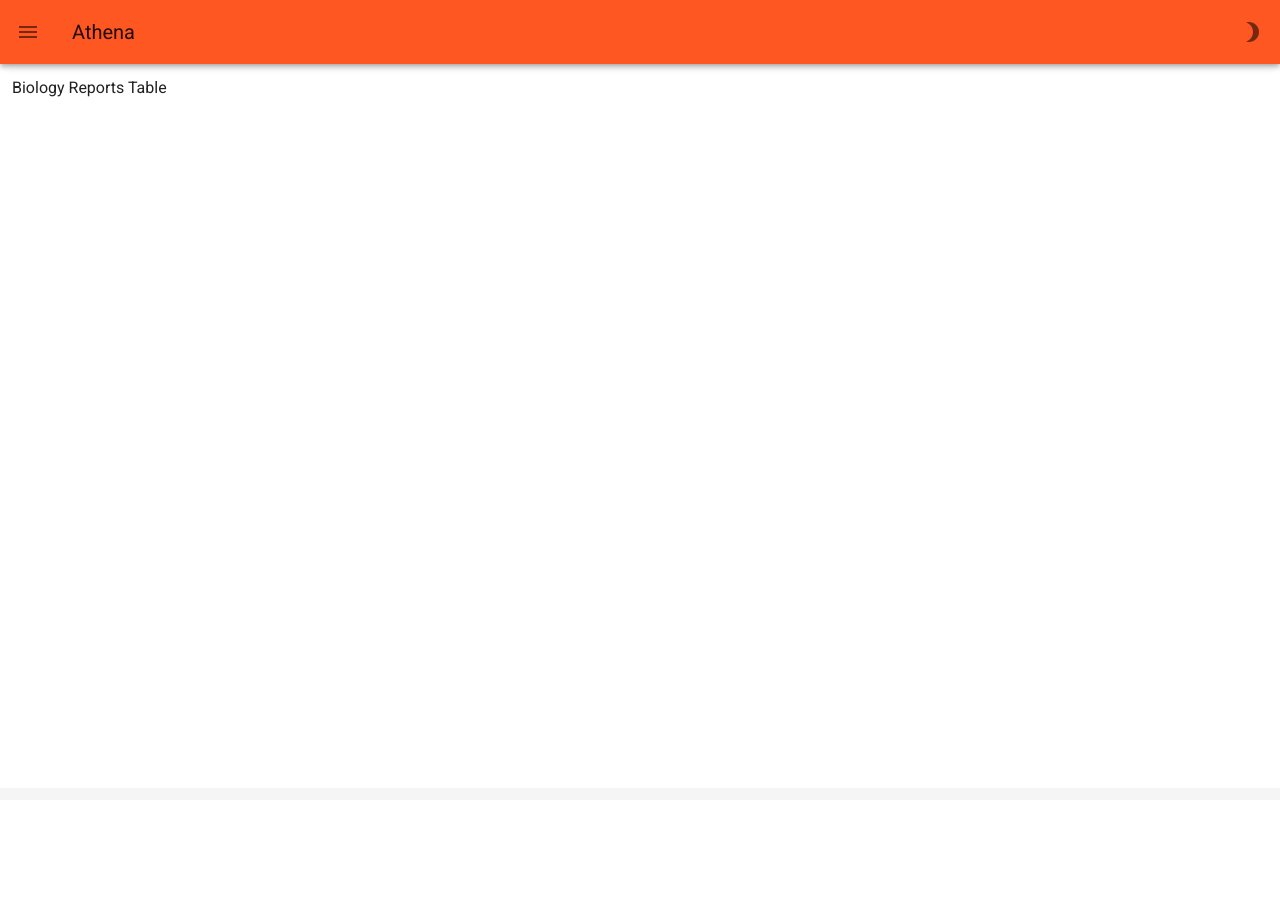
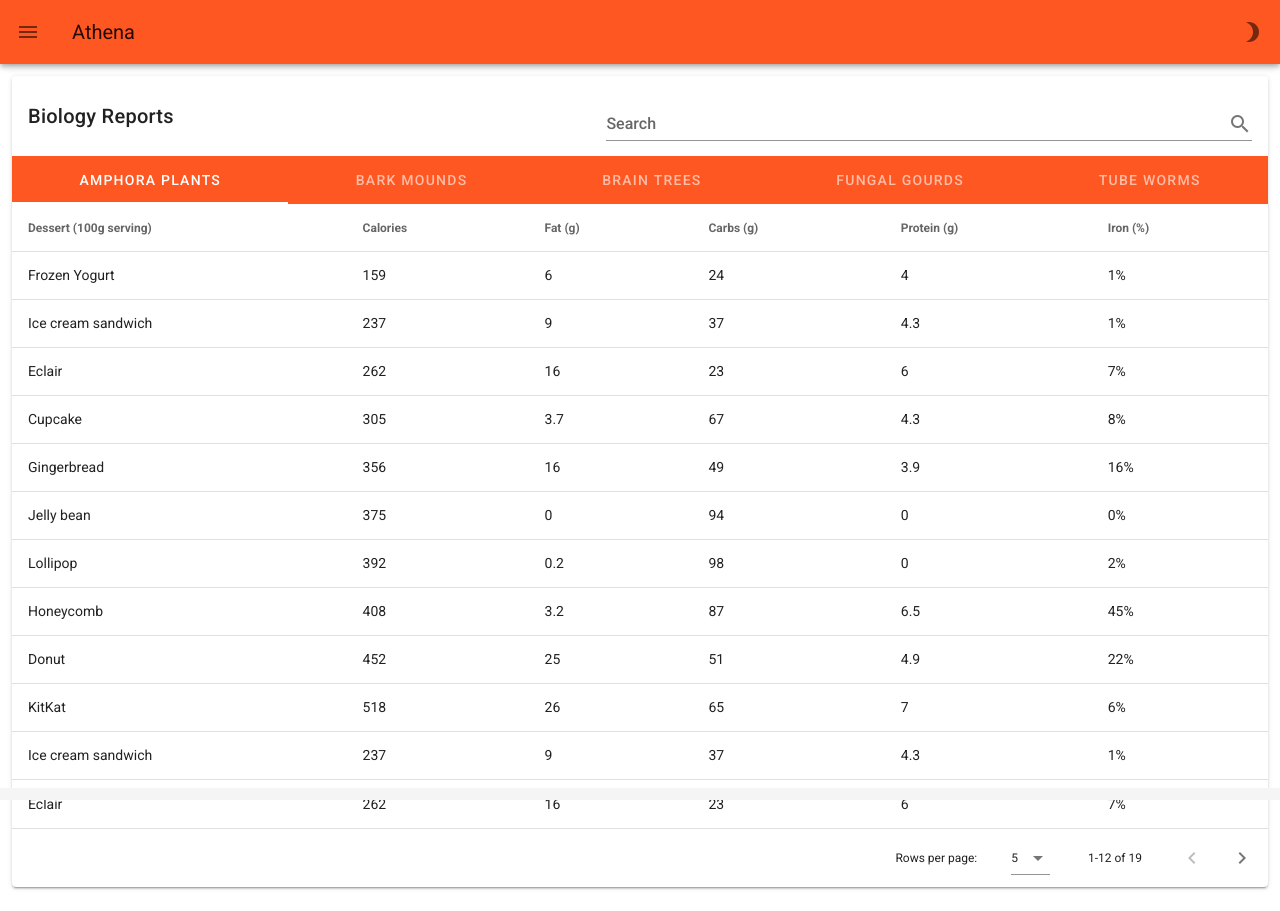
Before and after one commit to canonn-science/CAPIv2-Athena, a Nuxt app: page /biology/reports in a window 1280 px wide. Before the commit the page ends 800 px from the top, so only its background shows below. Built offline with nearby package versions, Linux system fonts and the light colour scheme.

Commit message:
playing with tables

```diff
--- a/layouts/default.vue
+++ b/layouts/default.vue
@@ -78,11 +78,6 @@ export default {
           icon: 'mdi-comment-text',
           title: 'File a Report',
           to: '/new-report'
-        },
-        {
-          icon: 'mdi-nature',
-          title: 'AP Test',
-          to: '/ap'
         },
         {
           icon: 'mdi-nature',
--- a/pages/ap.vue
+++ /dev/null
@@ -1,115 +0,0 @@
-<template>
-  <div>
-    <h1>Amphora Plants</h1>
-    <v-data-table
-      :headers="headers"
-      :items="desserts"
-      :items-per-page="5"
-      class="elevation-1"
-    ></v-data-table>
-  </div>
-</template>
-
-<script>
-export default {
-  data() {
-    return {
-      headers: [
-        {
-          text: 'Dessert (100g serving)',
-          align: 'start',
-          sortable: true,
-          value: 'name'
-        },
-        { text: 'Calories', value: 'calories' },
-        { text: 'Fat (g)', value: 'fat' },
-        { text: 'Carbs (g)', value: 'carbs' },
-        { text: 'Protein (g)', value: 'protein' },
-        { text: 'Iron (%)', value: 'iron' }
-      ],
-      desserts: [
-        {
-          name: 'Frozen Yogurt',
-          calories: 159,
-          fat: 6.0,
-          carbs: 24,
-          protein: 4.0,
-          iron: '1%'
-        },
-        {
-          name: 'Ice cream sandwich',
-          calories: 237,
-          fat: 9.0,
-          carbs: 37,
-          protein: 4.3,
-          iron: '1%'
-        },
-        {
-          name: 'Eclair',
-          calories: 262,
-          fat: 16.0,
-          carbs: 23,
-          protein: 6.0,
-          iron: '7%'
-        },
-        {
-          name: 'Cupcake',
-          calories: 305,
-          fat: 3.7,
-          carbs: 67,
-          protein: 4.3,
-          iron: '8%'
-        },
-        {
-          name: 'Gingerbread',
-          calories: 356,
-          fat: 16.0,
-          carbs: 49,
-          protein: 3.9,
-          iron: '16%'
-        },
-        {
-          name: 'Jelly bean',
-          calories: 375,
-          fat: 0.0,
-          carbs: 94,
-          protein: 0.0,
-          iron: '0%'
-        },
-        {
-          name: 'Lollipop',
-          calories: 392,
-          fat: 0.2,
-          carbs: 98,
-          protein: 0,
-          iron: '2%'
-        },
-        {
-          name: 'Honeycomb',
-          calories: 408,
-          fat: 3.2,
-          carbs: 87,
-          protein: 6.5,
-          iron: '45%'
-        },
-        {
-          name: 'Donut',
-          calories: 452,
-          fat: 25.0,
-          carbs: 51,
-          protein: 4.9,
-          iron: '22%'
-        },
-        {
-          name: 'KitKat',
-          calories: 518,
-          fat: 26.0,
-          carbs: 65,
-          protein: 7,
-          iron: '6%'
-        }
-      ]
-    }
-  }
-}
-</script>
--- a/pages/biology/reports.vue
+++ b/pages/biology/reports.vue
@@ -1,7 +1,226 @@
 <template>
-  <div>Biology Reports Table</div>
+  <v-card>
+    <v-card-title>
+      Biology Reports
+      <v-spacer></v-spacer>
+      <v-text-field
+        v-model="search"
+        append-icon="mdi-magnify"
+        label="Search"
+        single-line
+        hide-details
+      ></v-text-field>
+    </v-card-title>
+    <v-spacer></v-spacer>
+    <v-tabs v-model="tab" background-color="primary" dark grow>
+      <v-tab v-for="item in items" :key="item.tab">
+        {{ item.tab }}
+      </v-tab>
+    </v-tabs>
+
+    <v-tabs-items v-model="tab">
+      <v-tab-item v-for="item in items" :key="item.tab">
+        <v-card flat>
+          <v-data-table
+            :headers="headers"
+            :items="desserts"
+            :search="search"
+            :items-per-page="12"
+            class="elevation-1"
+          >
+            <template v-slot:no-results>
+              <v-alert :value="true" color="error" icon="warning">
+                Your search for "{{ search }}" found no results.
+              </v-alert>
+            </template>
+          </v-data-table>
+        </v-card>
+      </v-tab-item>
+    </v-tabs-items>
+  </v-card>
 </template>
 
 <script>
-export default {}
+export default {
+  data() {
+    return {
+      search: '',
+      tab: null,
+      items: [
+        { tab: 'Amphora Plants', code: 'ap' },
+        { tab: 'Bark Mounds', code: 'bm' },
+        { tab: 'Brain Trees', code: 'bt' },
+        { tab: 'Fungal Gourds', code: 'fg' },
+        { tab: 'Tube Worms', code: 'tw' }
+      ],
+      headers: [
+        {
+          text: 'Dessert (100g serving)',
+          align: 'start',
+          sortable: true,
+          value: 'name'
+        },
+        { text: 'Calories', value: 'calories' },
+        { text: 'Fat (g)', value: 'fat' },
+        { text: 'Carbs (g)', value: 'carbs' },
+        { text: 'Protein (g)', value: 'protein' },
+        { text: 'Iron (%)', value: 'iron' }
+      ],
+      desserts: [
+        {
+          name: 'Frozen Yogurt',
+          calories: 159,
+          fat: 6.0,
+          carbs: 24,
+          protein: 4.0,
+          iron: '1%'
+        },
+        {
+          name: 'Ice cream sandwich',
+          calories: 237,
+          fat: 9.0,
+          carbs: 37,
+          protein: 4.3,
+          iron: '1%'
+        },
+        {
+          name: 'Eclair',
+          calories: 262,
+          fat: 16.0,
+          carbs: 23,
+          protein: 6.0,
+          iron: '7%'
+        },
+        {
+          name: 'Cupcake',
+          calories: 305,
+          fat: 3.7,
+          carbs: 67,
+          protein: 4.3,
+          iron: '8%'
+        },
+        {
+          name: 'Gingerbread',
+          calories: 356,
+          fat: 16.0,
+          carbs: 49,
+          protein: 3.9,
+          iron: '16%'
+        },
+        {
+          name: 'Jelly bean',
+          calories: 375,
+          fat: 0.0,
+          carbs: 94,
+          protein: 0.0,
+          iron: '0%'
+        },
+        {
+          name: 'Lollipop',
+          calories: 392,
+          fat: 0.2,
+          carbs: 98,
+          protein: 0,
+          iron: '2%'
+        },
+        {
+          name: 'Honeycomb',
+          calories: 408,
+          fat: 3.2,
+          carbs: 87,
+          protein: 6.5,
+          iron: '45%'
+        },
+        {
+          name: 'Donut',
+          calories: 452,
+          fat: 25.0,
+          carbs: 51,
+          protein: 4.9,
+          iron: '22%'
+        },
+        {
+          name: 'KitKat',
+          calories: 518,
+          fat: 26.0,
+          carbs: 65,
+          protein: 7,
+          iron: '6%'
+        },
+        {
+          name: 'Ice cream sandwich',
+          calories: 237,
+          fat: 9.0,
+          carbs: 37,
+          protein: 4.3,
+          iron: '1%'
+        },
+        {
+          name: 'Eclair',
+          calories: 262,
+          fat: 16.0,
+          carbs: 23,
+          protein: 6.0,
+          iron: '7%'
+        },
+        {
+          name: 'Cupcake',
+          calories: 305,
+          fat: 3.7,
+          carbs: 67,
+          protein: 4.3,
+          iron: '8%'
+        },
+        {
+          name: 'Gingerbread',
+          calories: 356,
+          fat: 16.0,
+          carbs: 49,
+          protein: 3.9,
+          iron: '16%'
+        },
+        {
+          name: 'Jelly bean',
+          calories: 375,
+          fat: 0.0,
+          carbs: 94,
+          protein: 0.0,
+          iron: '0%'
+        },
+        {
+          name: 'Lollipop',
+          calories: 392,
+          fat: 0.2,
+          carbs: 98,
+          protein: 0,
+          iron: '2%'
+        },
+        {
+          name: 'Honeycomb',
+          calories: 408,
+          fat: 3.2,
+          carbs: 87,
+          protein: 6.5,
+          iron: '45%'
+        },
+        {
+          name: 'Donut',
+          calories: 452,
+          fat: 25.0,
+          carbs: 51,
+          protein: 4.9,
+          iron: '22%'
+        },
+        {
+          name: 'KitKat',
+          calories: 518,
+          fat: 26.0,
+          carbs: 65,
+          protein: 7,
+          iron: '6%'
+        }
+      ]
+    }
+  }
+}
 </script>
```
Also changed, not shown: 2 other files (tests, documents, lock files or other folders).
